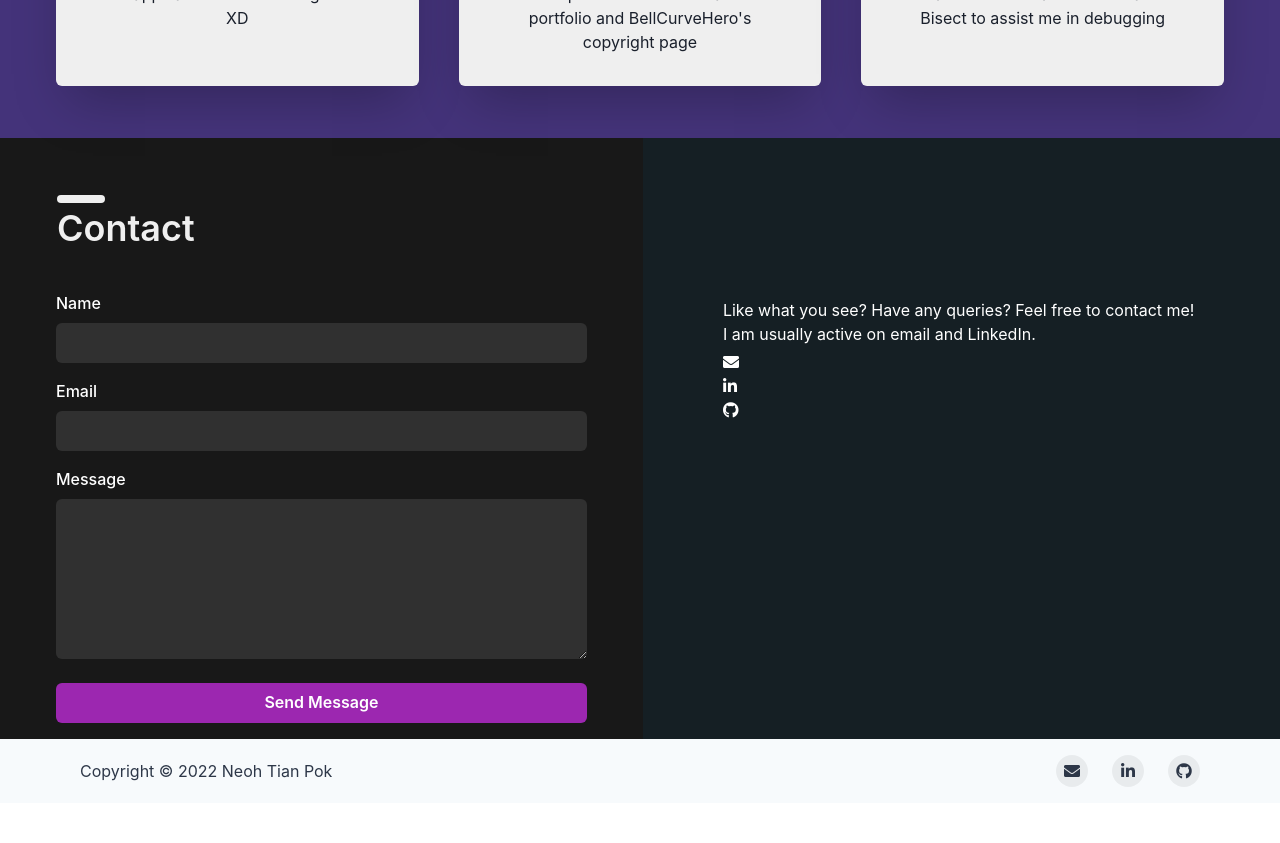
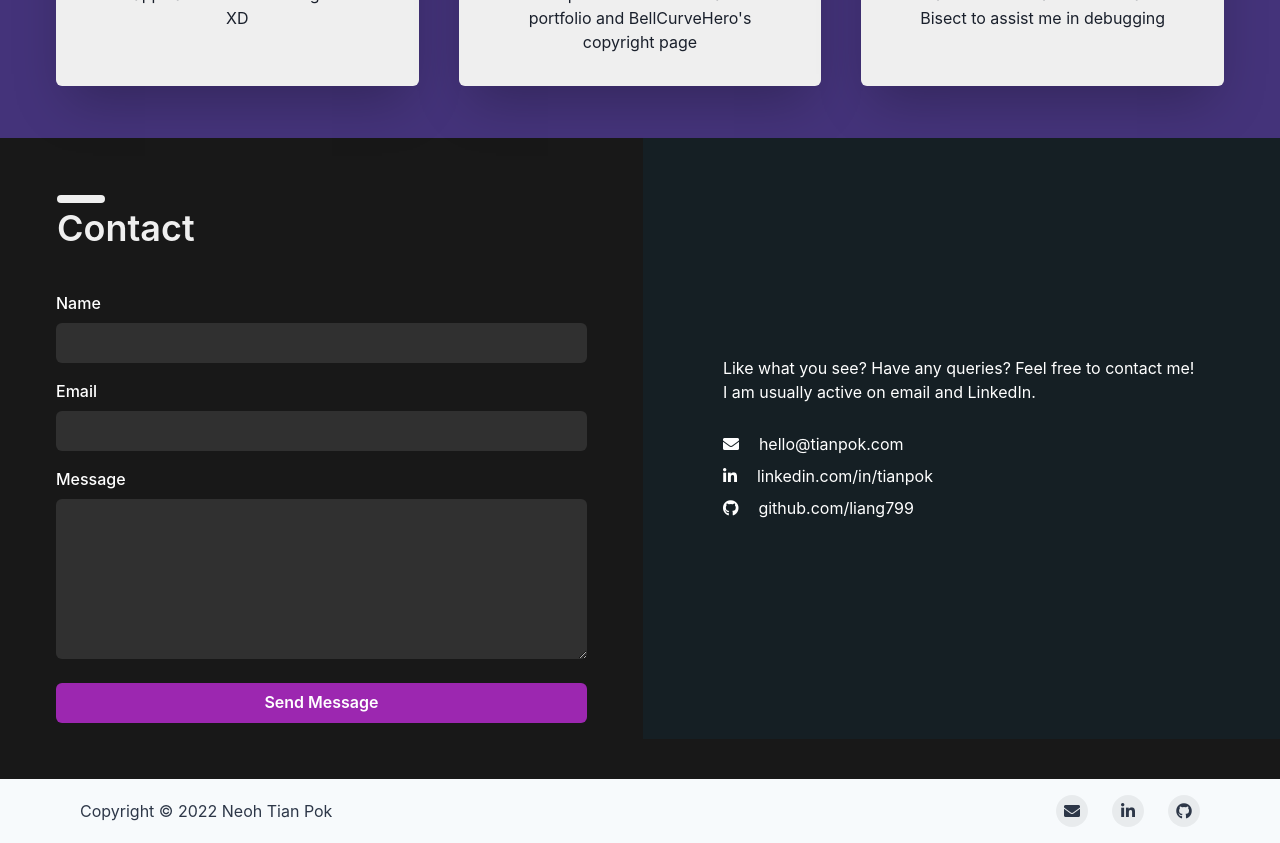
Before and after one commit to liang799/portfolio, a Next.js app: page / in a window 1280 px wide. Shown: the part 2140-2983 px from the top of the page. Before the commit the page ends 2943 px from the top, so only its background shows below. Built offline with nearby package versions, Linux system fonts and the light colour scheme; a web font is replaced by a local one.

Commit message:
Completed UI for form section

```diff
--- a/components/Contact.js
+++ b/components/Contact.js
@@ -1,4 +1,7 @@
 import {
+  HStack,
+  Link,
+  SimpleGrid,
   Box,
   Flex,
   Container,
@@ -11,7 +14,7 @@ import Form from "./Form";
 
 export default function Contact() {
   return (
-    <Flex maxWidth="full" bg="black.main" p={0}>
+    <Flex maxWidth="full" bg="black.main" p={0} pb={10}>
       <Container
         flex={1}
         maxWidth="container.xl"
@@ -41,17 +44,40 @@ export default function Contact() {
           <Form />
         </Stack>
       </Container>
-      <Flex bg="black.alt" flex={1.2} justify={"center"}>
-        <Stack pt={40} pl={{base: 10, lg:20}} pr={{base:10, lg:20}}>
-          <Text color="white">
-            Like what you see? Have any queries? Feel free to contact me!
-            I am usually active on email and LinkedIn.
+      <Flex bg="black.alt" flex={1.2} align="center" justify={"center"}>
+        <Stack pl={{ base: 10, lg: 20 }} pr={{ base: 10, lg: 20 }}>
+          <Text color="white" pb={5}>
+            Like what you see? Have any queries? Feel free to contact me! I am
+            usually active on email and LinkedIn.
           </Text>
-          <Box color="white" className="fas fa-envelope" />
-          <Box color="white" className="fab fa-linkedin-in" />
-          <Box color="white" className="fab fa-github" />
+          {OTHER.map(({ index, icon, href, text }) => (
+            <HStack index={index} spacing={5}>
+              <Box color="white" className={icon} />
+              <Link color="white" href={href} isExternal>
+                {text}
+              </Link>
+            </HStack>
+          ))}
         </Stack>
       </Flex>
     </Flex>
   );
 }
+
+const OTHER = [
+  {
+    icon: "fas fa-envelope",
+    href: "mailto:hello@tianpok.com",
+    text: "hello@tianpok.com",
+  },
+  {
+    icon: "fab fa-linkedin-in",
+    href: "https://www.linkedin.com/in/tianpok",
+    text: "linkedin.com/in/tianpok",
+  },
+  {
+    icon: "fab fa-github",
+    href: "https://github.com/liang799",
+    text: "github.com/liang799",
+  },
+];
```
